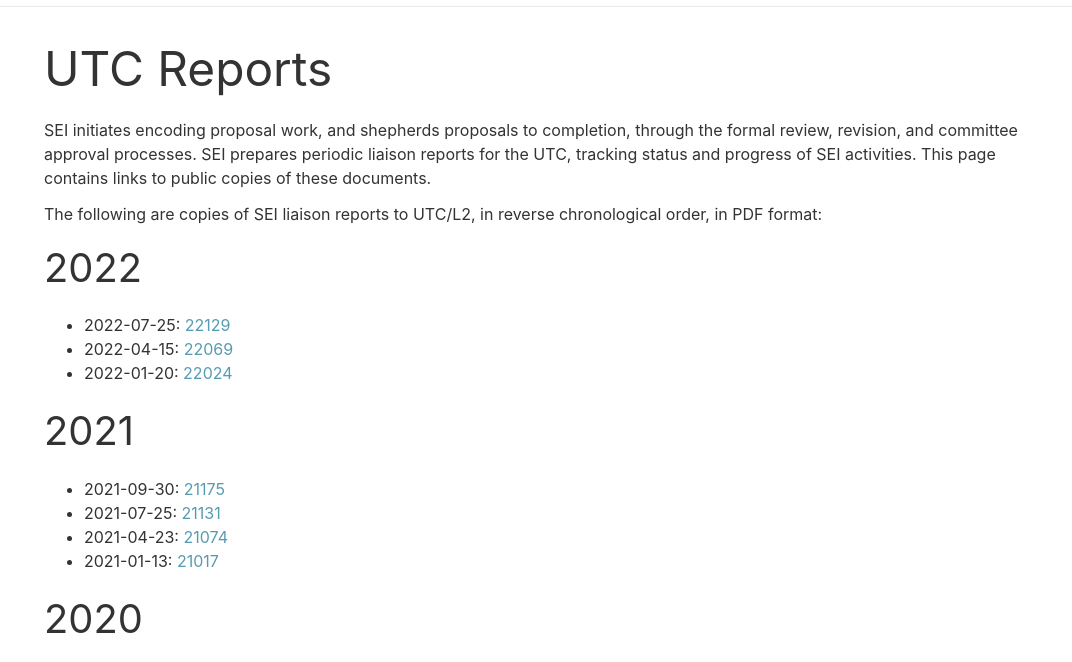
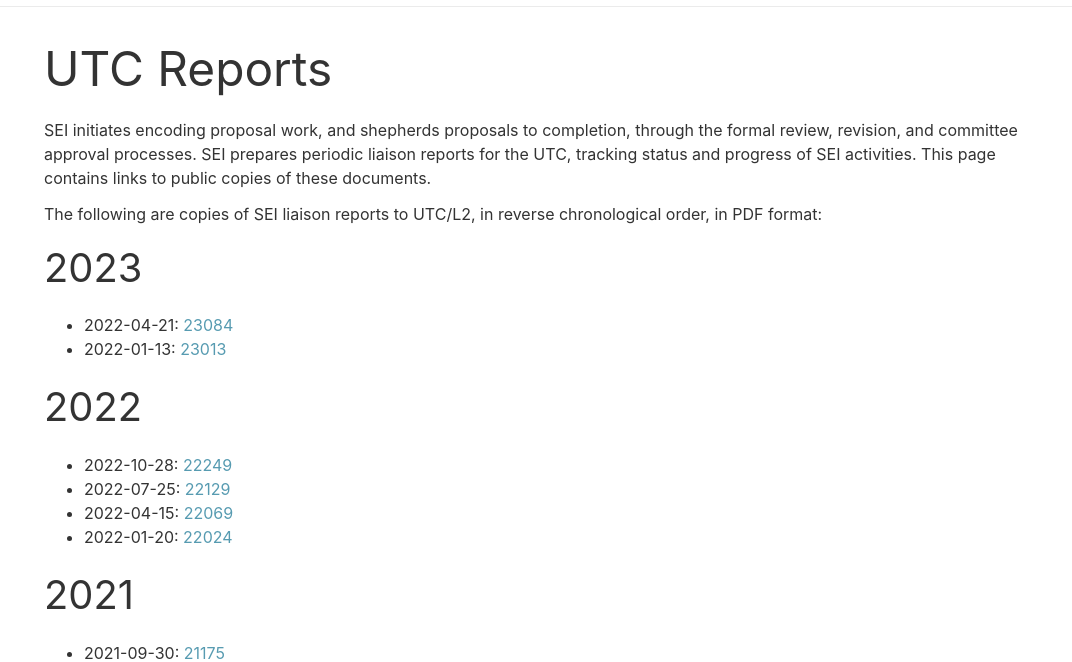
Before and after one commit to ScriptEncodingInitiative/ScriptEncodingInitiative.github.io, an Eleventy site: page pages/utc-reports.md in a window 1280 px wide. Shown: the part 74-736 px from the top of the page, without its empty margins (96-1168 px from the left). Built offline with nearby package versions, Linux system fonts and the light colour scheme; Eleventy itself is replaced by a stand-in of ours; files that its build step writes are made by us from their sources.

Commit message:
Added new reports

```diff
--- a/pages/utc-reports.md
+++ b/pages/utc-reports.md
@@ -12,8 +12,14 @@
 
 The following are copies of SEI liaison reports to UTC/L2, in reverse chronological order, in PDF format:
 
+## 2023
+
+* 2022-04-21: [23084](https://www.unicode.org/L2/L2023/23084-sei-liaison-rept.pdf)
+* 2022-01-13: [23013](https://www.unicode.org/L2/L2023/23013-sei-liaison-rept.pdf)
+
 ## 2022
 
+* 2022-10-28: [22249](https://www.unicode.org/L2/L2022/22249-sei-liaison-rept.pdf)
 * 2022-07-25: [22129](https://www.unicode.org/L2/L2022/22129-sei-liaison-rept.pdf)
 * 2022-04-15: [22069](https://www.unicode.org/L2/L2022/22069-sei-liaison-rept.pdf)
 * 2022-01-20: [22024](https://www.unicode.org/L2/L2022/22024-sei-liaison-rept.pdf)
```
